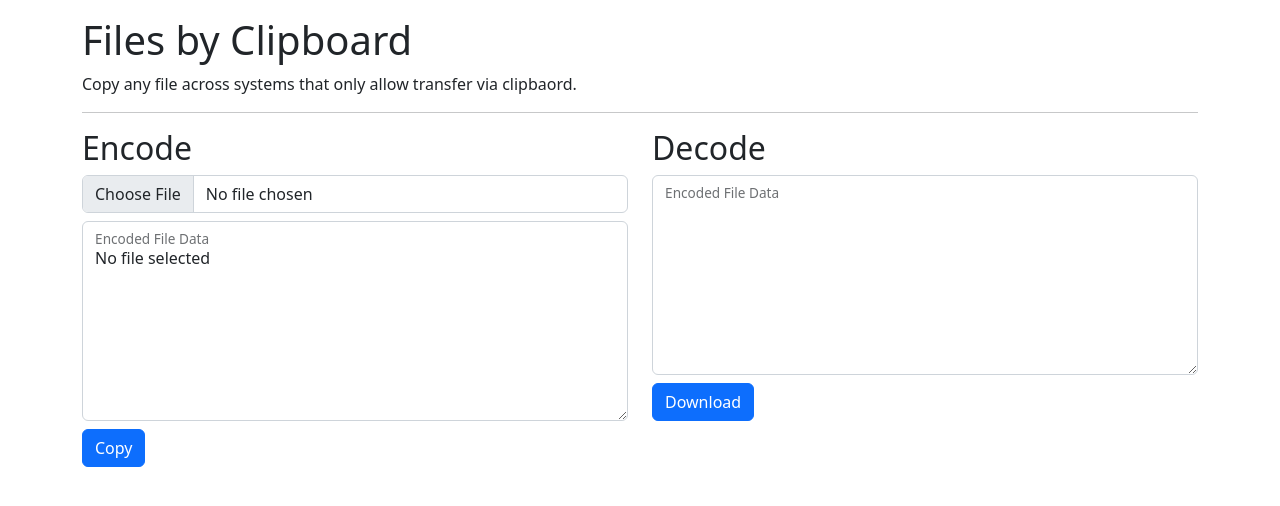
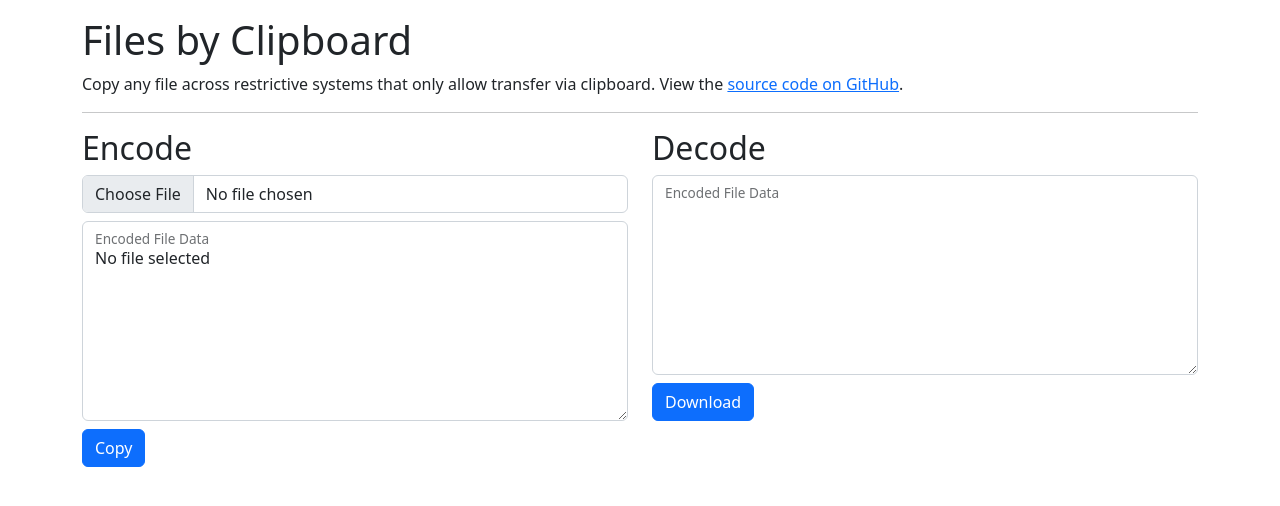
Before and after one commit to lilopkins/files-by-clipboard, a React (Create React App) app: page / in a window 1280 px wide. Shown: the top 506 px of the page. Built offline with nearby package versions, Linux system fonts and the light colour scheme.

Commit message:
feat: added link to repository and changed page title

```diff
--- a/public/index.html
+++ b/public/index.html
@@ -7,7 +7,7 @@
     <meta name="theme-color" content="#000000" />
     <meta
       name="description"
-      content="Web site created using create-react-app"
+      content="Copy any file across systems via the clipboard."
     />
     <link rel="apple-touch-icon" href="%PUBLIC_URL%/logo192.png" />
     <!--
@@ -24,7 +24,7 @@
       work correctly both with client-side routing and a non-root public URL.
       Learn how to configure a non-root public URL by running `npm run build`.
     -->
-    <title>React App</title>
+    <title>Files by Clipboard</title>
   </head>
   <body>
     <noscript>You need to enable JavaScript to run this app.</noscript>
--- a/src/App.tsx
+++ b/src/App.tsx
@@ -11,7 +11,10 @@ function App() {
   return (
     <Container className='my-3'>
       <h1>Files by Clipboard</h1>
-      <p>Copy any file across systems that only allow transfer via clipbaord.</p>
+      <p>
+        Copy any file across restrictive systems that only allow transfer via clipboard.
+        View the <a rel='noreferrer' href='https://github.com/lilopkins/files-by-clipboard' target='_blank'>source code on GitHub</a>.
+      </p>
 
       <hr />
 
```
